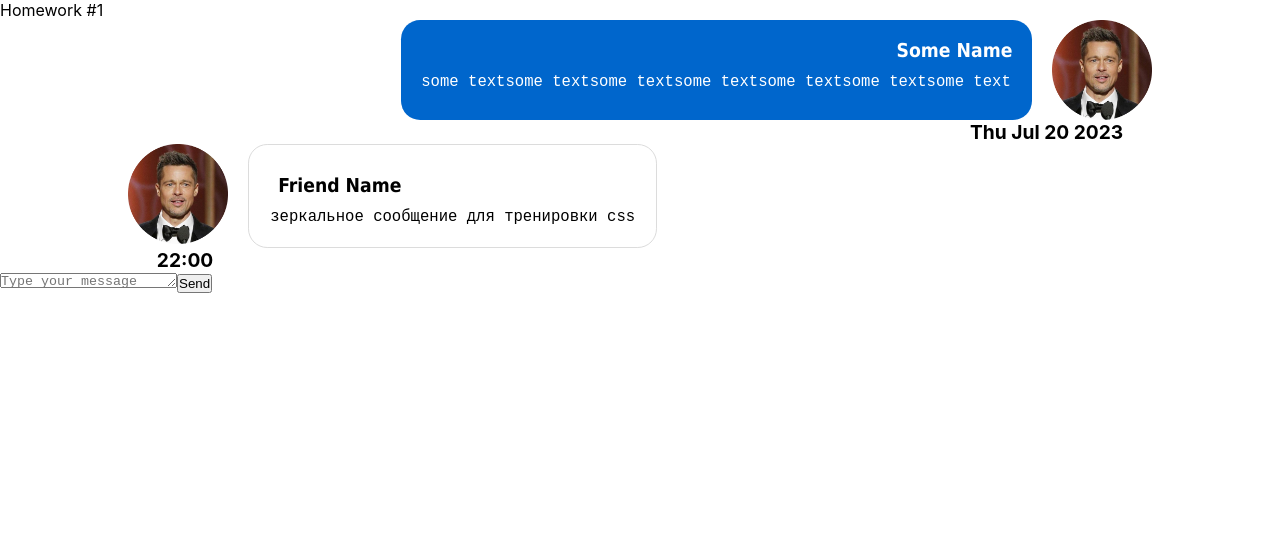
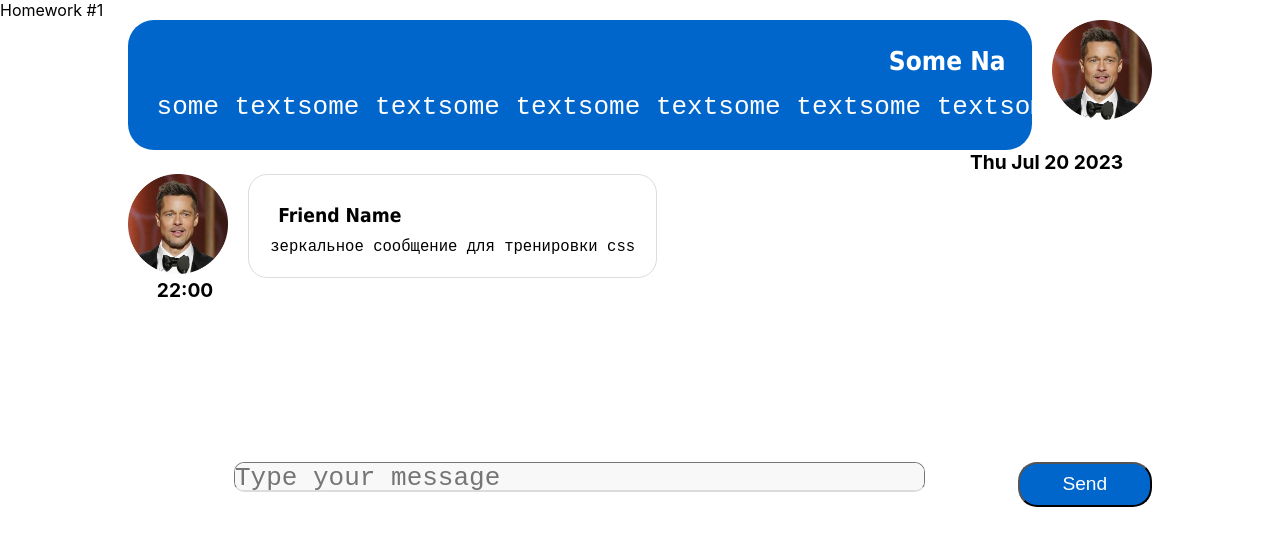
Before and after one commit to arturican/homework_old, a React (Create React App) app: page / in a window 1280 px wide. Shown: the top 546 px of the page. Built offline with nearby package versions, Linux system fonts and the light colour scheme.

Commit message:
доделал верстку первого задания

```diff
--- a/src/s2-homeworks/hw01/HW1.tsx
+++ b/src/s2-homeworks/hw01/HW1.tsx
@@ -35,7 +35,7 @@ export const message0: MessageType = {
     id: 0,
     user: {
         avatar: avatar, // можно менять
-        name: 'Some Name',  // можно менять
+        name: 'Some Na',  // можно менять
     },
     message: {
         text: 'some textsome textsome textsome textsome textsome textsome text', // можно менять
--- a/src/s2-homeworks/hw01/message-sender/MessageSender.module.css
+++ b/src/s2-homeworks/hw01/message-sender/MessageSender.module.css
@@ -1,18 +1,41 @@
 .sendForm {
+    display: flex;
+    flex-direction: row;
+    max-width: 90%;
+    margin-top: 10em;
+
+
 
 }
 
 .textarea {
+    width: 60%;
+    box-sizing: border-box;
+    border-bottom: 2px solid gainsboro;
+    border-radius: 10px;
+    background-color: #f8f8f8;
+    font-size: 26px;
+    resize: none;
+    margin-left: 9em;
+    min-width: 500px;
 
 }
 
 .button {
+    background: #0066cc;
+    padding: 0.5em;
+    color: #FFFFFF;
+    border-radius: 1em;
+    width: 7em;
+    font-size: larger;
+    margin-left: auto;
 
 }
 
 .button:hover {
 
 }
+
 .button:active {
 
 }
--- a/src/s2-homeworks/hw01/message/Message.module.css
+++ b/src/s2-homeworks/hw01/message/Message.module.css
@@ -30,6 +30,7 @@
     background: #0066cc;
     padding: 1em;
     font-family: Tahoma;
+    font-size: 26px;
     border-radius: 1em;
 
 }
```
